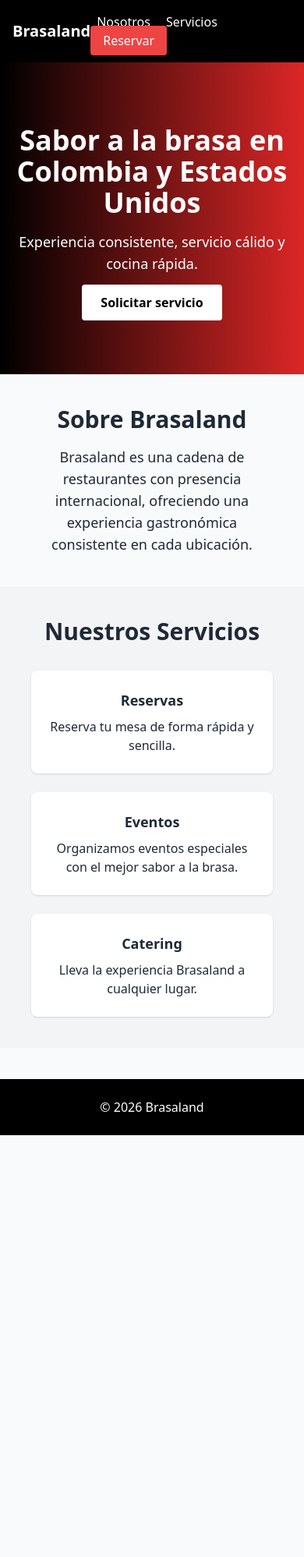
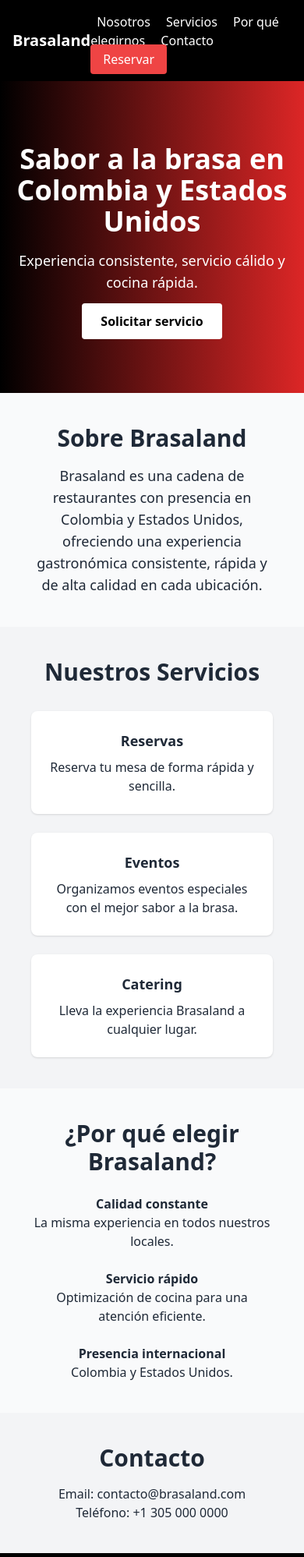
Before and after one commit to Itzidon/ai-company-project-brasaland, a plain HTML site: page index.html in a window 390 px wide. Shown: the top 1997 px of the page at 78% size. Before the commit the page ends 1456 px from the top, so only its background shows below. Drawn offline with nearby package versions, Linux system fonts and the light colour scheme.

Commit message:
Update index.html

```diff
--- a/index.html
+++ b/index.html
@@ -3,7 +3,23 @@
 <head>
   <meta charset="UTF-8">
   <meta name="viewport" content="width=device-width, initial-scale=1.0">
-  <title>Brasaland</title>
+
+  <!-- SEO -->
+  <title>Brasaland | Restaurante a la Brasa en Colombia y Estados Unidos</title>
+  <meta name="description" content="Brasaland es una cadena de restaurantes a la brasa con presencia en Colombia y Estados Unidos. Reserva tu experiencia ahora.">
+
+  <!-- Schema.org -->
+  <script type="application/ld+json">
+  {
+    "@context": "https://schema.org",
+    "@type": "Restaurant",
+    "name": "Brasaland",
+    "description": "Cadena de restaurantes a la brasa con presencia en Colombia y Estados Unidos.",
+    "servesCuisine": "Parrilla",
+    "areaServed": ["Colombia", "Estados Unidos"]
+  }
+  </script>
+
   <script src="https://cdn.tailwindcss.com"></script>
 </head>
 
@@ -15,7 +31,9 @@
     <nav>
       <a href="#about" class="mx-2 hover:text-red-400">Nosotros</a>
       <a href="#services" class="mx-2 hover:text-red-400">Servicios</a>
-      <a href="application.html" class="bg-red-500 hover:bg-red-600 px-4 py-2 rounded">Reservar</a>
+      <a href="#why" class="mx-2 hover:text-red-400">Por qué elegirnos</a>
+      <a href="#contact" class="mx-2 hover:text-red-400">Contacto</a>
+      <a href="application.html" class="bg-red-500 px-4 py-2 rounded hover:bg-red-600">Reservar</a>
     </nav>
   </header>
 
@@ -32,12 +50,11 @@
   <section id="about" class="p-10 max-w-4xl mx-auto text-center">
     <h3 class="text-3xl font-bold mb-4">Sobre Brasaland</h3>
     <p class="text-lg">
-      Brasaland es una cadena de restaurantes con presencia internacional,
-      ofreciendo una experiencia gastronómica consistente en cada ubicación.
+      Brasaland es una cadena de restaurantes con presencia en Colombia y Estados Unidos, ofreciendo una experiencia gastronómica consistente, rápida y de alta calidad en cada ubicación.
     </p>
   </section>
 
-  <!-- Services -->
+  <!-- Servicios -->
   <section id="services" class="p-10 bg-gray-100">
     <h3 class="text-3xl font-bold mb-8 text-center">Nuestros Servicios</h3>
 
@@ -61,8 +78,35 @@
     </div>
   </section>
 
+  <!-- Por qué elegirnos -->
+  <section id="why" class="p-10 max-w-5xl mx-auto text-center">
+    <h3 class="text-3xl font-bold mb-6">¿Por qué elegir Brasaland?</h3>
+
+    <div class="grid md:grid-cols-3 gap-6">
+      <div>
+        <h4 class="font-bold">Calidad constante</h4>
+        <p>La misma experiencia en todos nuestros locales.</p>
+      </div>
+      <div>
+        <h4 class="font-bold">Servicio rápido</h4>
+        <p>Optimización de cocina para una atención eficiente.</p>
+      </div>
+      <div>
+        <h4 class="font-bold">Presencia internacional</h4>
+        <p>Colombia y Estados Unidos.</p>
+      </div>
+    </div>
+  </section>
+
+  <!-- Contacto -->
+  <section id="contact" class="p-10 bg-gray-100 text-center">
+    <h3 class="text-3xl font-bold mb-4">Contacto</h3>
+    <p>Email: contacto@brasaland.com</p>
+    <p>Teléfono: +1 305 000 0000</p>
+  </section>
+
   <!-- Footer -->
-  <footer class="bg-black text-white text-center p-6 mt-10">
+  <footer class="bg-black text-white text-center p-6">
     <p>© 2026 Brasaland</p>
   </footer>
 
```
